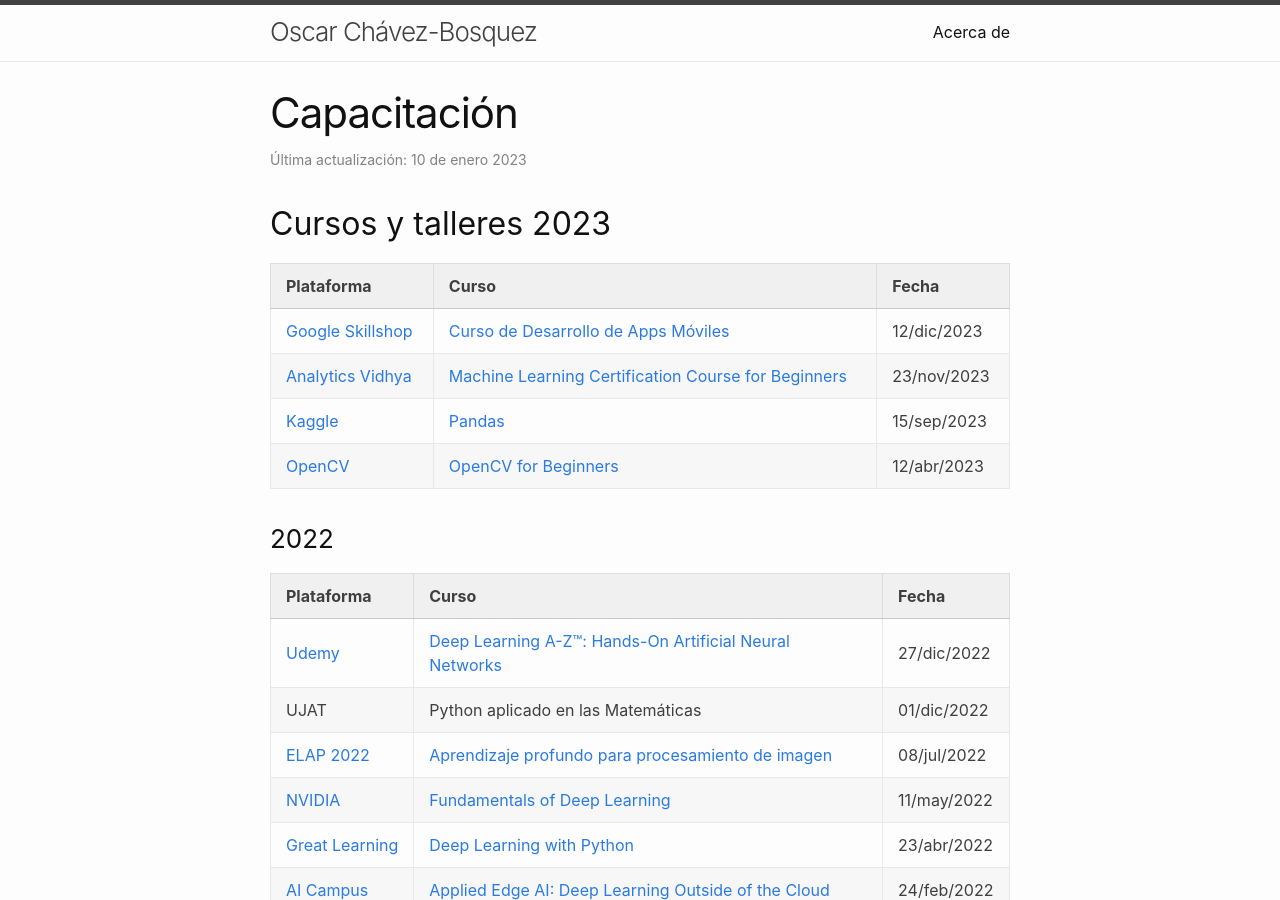
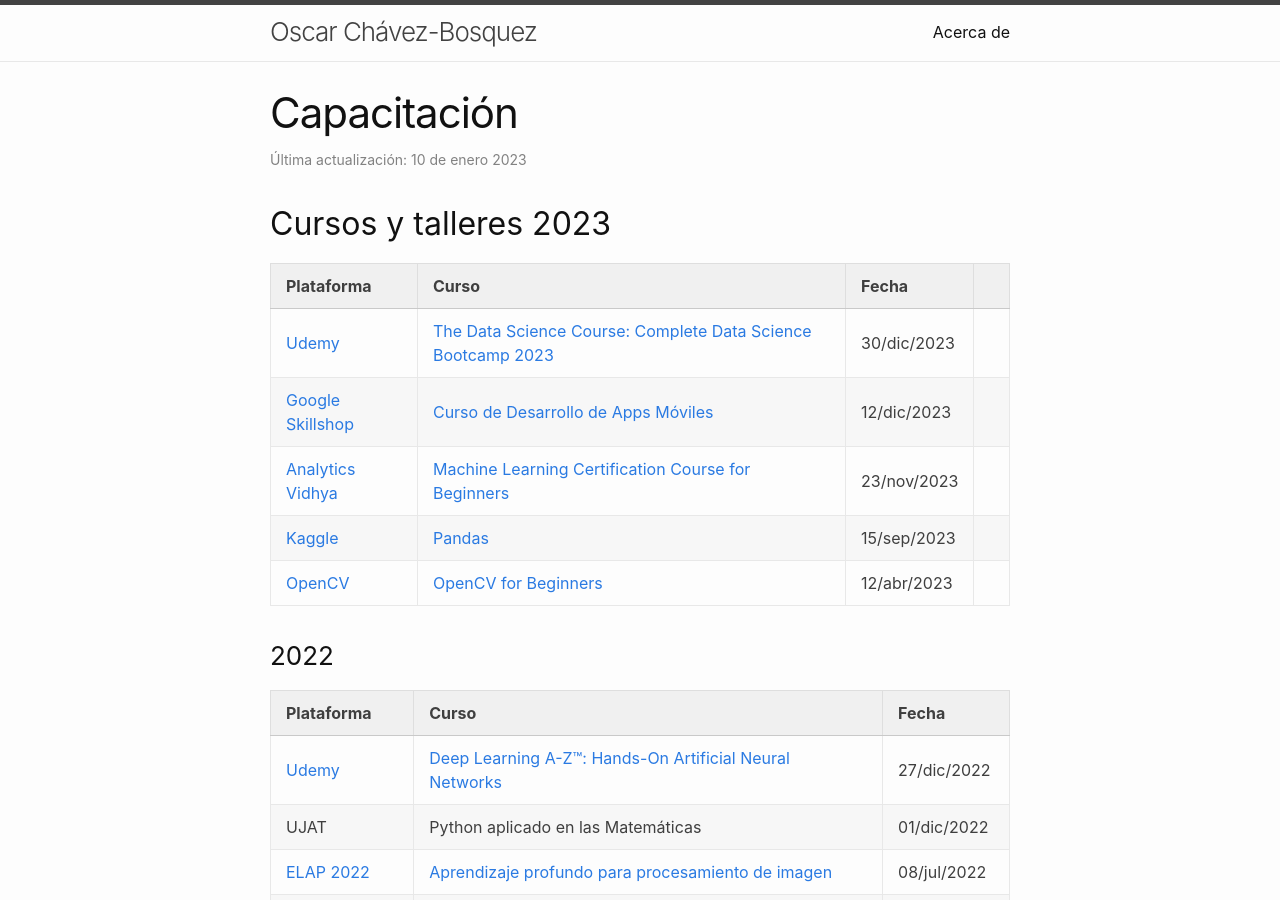
Before and after one commit to chavezbosquez/chavezbosquez.github.io, a Jekyll site: the page built from personal/cursos.markdown, in a window 1280 px wide and 900 px high. Built offline with Jekyll 4.4.1, drawn with Linux system fonts in a browser that asks for light colours.

Commit message:
Capacitación

```diff
--- a/personal/cursos.markdown
+++ b/personal/cursos.markdown
@@ -10,6 +10,7 @@ date     : 2023-01-10 15:52:00 -0600
 
 | Plataforma | Curso | Fecha |
 | --- | --- | ---|
+| [Udemy](https://www.udemy.com/course/the-data-science-course-complete-data-science-bootcamp/){:target="_blank"} | [The Data Science Course: Complete Data Science Bootcamp 2023](https://www.udemy.com/certificate/UC-ae3feed7-6e5c-46b1-b2c1-5477de378c48/){:target="_blank"} | 30/dic/2023 | <!-- 32 h -->
 | [Google Skillshop](https://skillshop.exceedlms.com/student/collection/798207-apps){:target="_blank"} | [Curso de Desarrollo de Apps Móviles](https://skillshop.exceedlms.com/student/award/Pt9VBN1DpyQqLLTZXNMPFGb7){:target="_blank"} | 12/dic/2023 <!-- 40h --> |
 | [Analytics Vidhya](https://courses.analyticsvidhya.com/courses/Machine-Learning-Certification-Course-for-Beginners){:target="_blank"} | [Machine Learning Certification Course for Beginners](https://courses.analyticsvidhya.com/certificates/ux8zmuccr6){:target="_blank"} | 23/nov/2023 <!-- 80h --> |
 | [Kaggle](https://www.kaggle.com/learn/pandas){:target="_blank"} | [Pandas](https://www.kaggle.com/learn/certification/chavezbosquez/pandas){:target="_blank"} | 15/sep/2023 <!-- 4h --> |
@@ -82,7 +83,7 @@ date     : 2023-01-10 15:52:00 -0600
 | --- | --- | ---|
 | [EdX](https://www.edx.org){:target="_blank"} | [HTML5 Part 1: HTML5 Coding Essentials and Best Practices](https://courses.edx.org/certificates/c20d75a9d1e648e9bf1561e7e3ad28aa){:target="_blank"} | 29/dic/2016 |
 | UJAT | Periodismo de Ciencia y Tecnología | 30/sep/2016 |
-| [EdX](https://www.edx.org){:target="_blank"} | [HTML5.0x: HTML5 Introduction ](https://courses.edx.org/certificates/4132ad1bde334e8fb93e5a9d4acf7860){:target="_blank"} | 08/sep/2016 |
+| [EdX](https://www.edx.org){:target="_blank"} | [HTML5.0x: HTML5 Introduction](https://courses.edx.org/certificates/4132ad1bde334e8fb93e5a9d4acf7860){:target="_blank"} | 08/sep/2016 |
 | CONACYT | Seminario: Repositorios Institucionales y su interoperabilidad con el Respositorio Nacional | 19/ago/2016 |
 
 ## Diplomados
```
